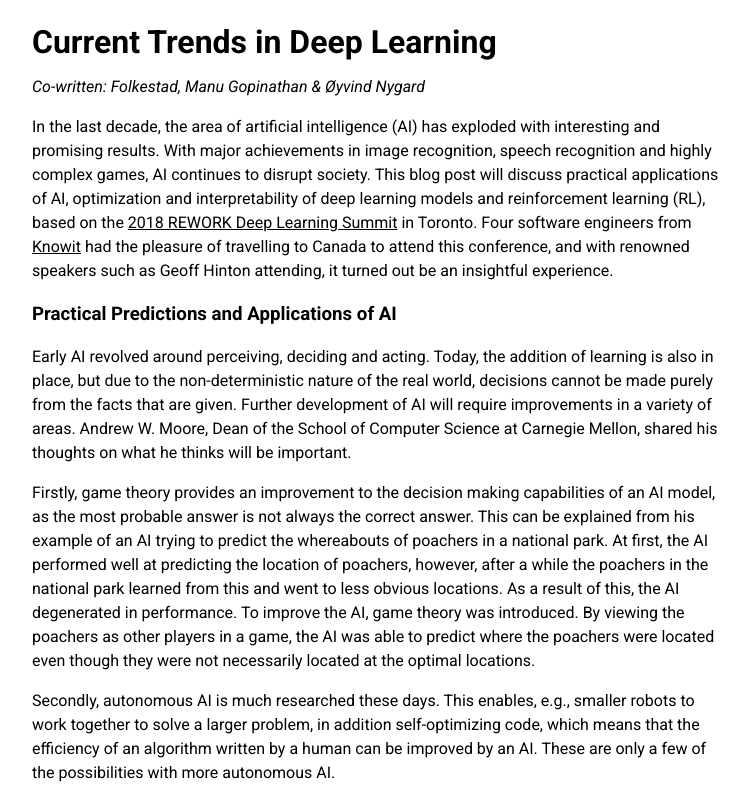
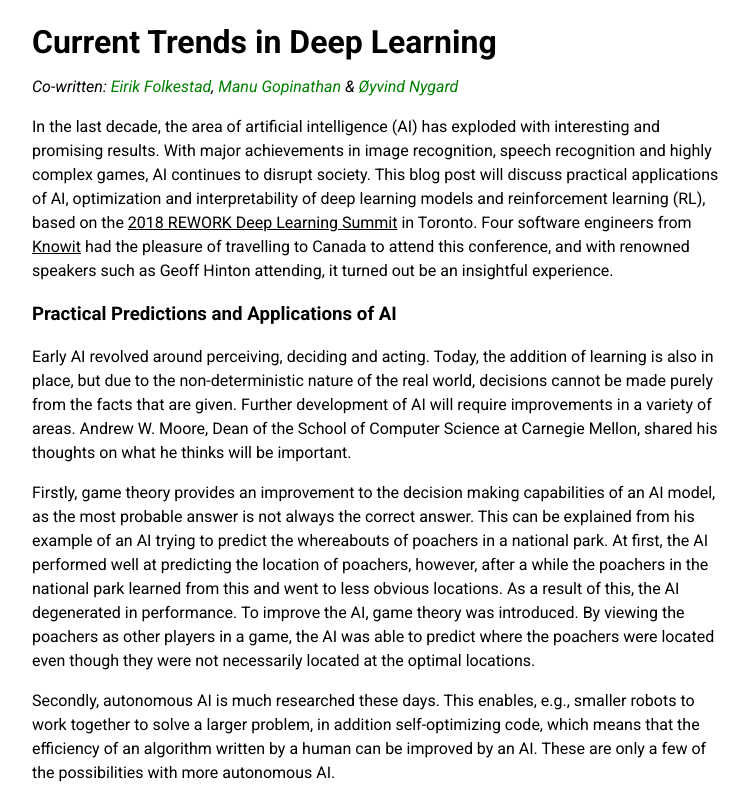
Before and after one commit to divaAyu0813/html-activity-1, a plain HTML site: page index.html in a window 1280 px wide. Shown: the top 798 px of the page, without its empty margins (258-1007 px from the left). Drawn offline with Linux system fonts and the light colour scheme.

Commit message:
perubahan

```diff
--- a/index.html
+++ b/index.html
@@ -27,7 +27,7 @@
 <body>
   <div id="main">
     <h1>Current Trends in Deep Learning</h1>
-    <p><i>Co-written: Folkestad, Manu Gopinathan & Øyvind Nygard</i></p>
+    <p><i>Co-written: <p1 style="color:green;">Eirik Folkestad</p1>, <p2 style="color:green;">Manu Gopinathan</p2>  & <p3 style="color:green;">Øyvind Nygard</p3> </i></p>
     <p>
       In the last decade, the area of artificial intelligence (AI) has exploded
       with interesting and promising results. With major achievements in image
```
